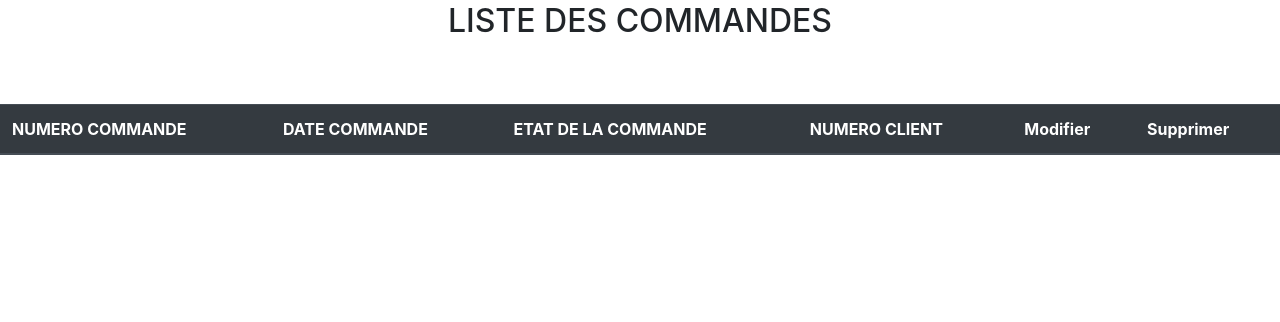
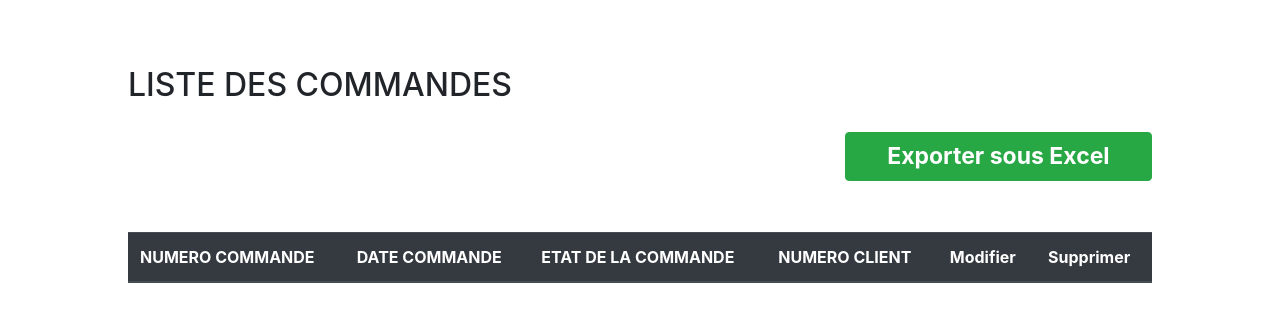
Before and after one commit to Harold237/conciergerie, a PHP site: page /ListeCommande.php in a window 1280 px wide. Shown: the part 62-384 px from the top of the page. Run offline with PHP 8.4, Linux system fonts and the light colour scheme; data that the repository does not hold is empty.

Commit message:
...........

```diff
--- a/ListeCommande.php
+++ b/ListeCommande.php
@@ -11,7 +11,7 @@
           integrity="sha384-TX8t27EcRE3e/ihU7zmQxVncDAy5uIKz4rEkgIXeMed4M0jlfIDPvg6uqKI2xXr2" crossorigin="anonymous">
 </head>
 
-<body>
+<body style="margin:10%">
 
 
 <?php
@@ -29,7 +29,11 @@ if(isset($_GET['action']) && $_GET['action']=='supprimer' ){
 }
 ?>
 <section>
-    <h2 style="margin-top:5%;margin-bottom:5%;text-align: center;">LISTE DES COMMANDES</h2>
+
+	<form method="post" action="generateExcelFile.php">
+	 <h2 style="margin-top:5%">LISTE DES COMMANDES</h2>
+    <button type="submit" class="btn btn-success " style="width:30%;margin-left:20%;font-weight:bold;font-size:23px;margin-top:20px;float:right;margin-bottom:5%;">Exporter sous Excel</button>
+   </form>
     <table class="table">
         <thead class="thead-dark">
         <th scope="col">NUMERO COMMANDE</th>
```
Also changed, not shown: 2 other files.
